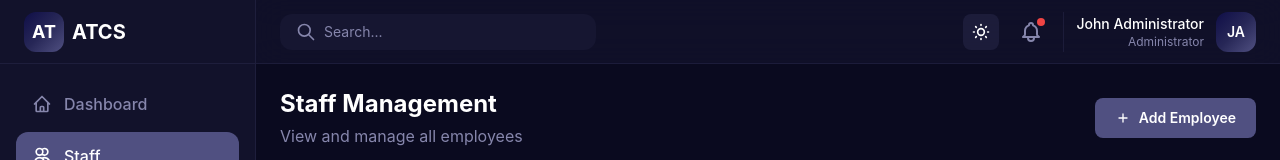
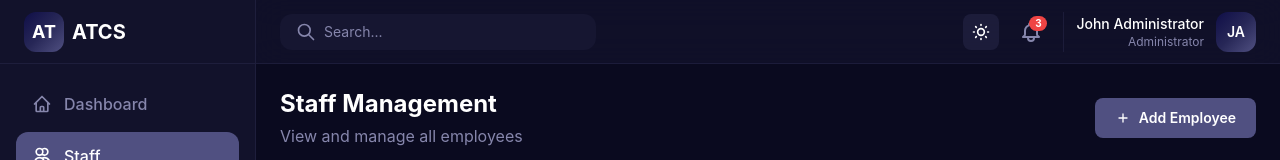
Before and after one commit to KingObioma/ATCS-UI-Prototype, a Next.js app: page /staff in a window 1280 px wide. Shown: the top 160 px of the page. Built offline with nearby package versions, Linux system fonts and the light colour scheme.

Commit message:
Initial commit  ATCS demo site

```diff
--- a/src/components/layout/Navbar.tsx
+++ b/src/components/layout/Navbar.tsx
@@ -1,7 +1,9 @@
 'use client'
 
+import { useState, useRef, useEffect } from 'react'
 import { ThemeToggle } from '@/components/ui/ThemeToggle'
 import { getInitials } from '@/lib/utils'
+import { notifications as initialNotifications } from '@/data/mockData'
 
 interface NavbarProps {
   onMenuClick: () => void
@@ -10,6 +12,64 @@
 
 // Top navigation bar for app pages
 export function Navbar({ onMenuClick, userName = 'John Administrator' }: NavbarProps) {
+  const [showNotifications, setShowNotifications] = useState(false)
+  const [notifications, setNotifications] = useState(initialNotifications)
+  const panelRef = useRef<HTMLDivElement>(null)
+
+  const unreadCount = notifications.filter((n) => !n.read).length
+
+  // Close panel on outside click
+  useEffect(() => {
+    function handleClickOutside(e: MouseEvent) {
+      if (panelRef.current && !panelRef.current.contains(e.target as Node)) {
+        setShowNotifications(false)
+      }
+    }
+    if (showNotifications) {
+      document.addEventListener('mousedown', handleClickOutside)
+    }
+    return () => document.removeEventListener('mousedown', handleClickOutside)
+  }, [showNotifications])
+
+  const markAllRead = () => {
+    setNotifications((prev) => prev.map((n) => ({ ...n, read: true })))
+  }
+
+  const markAsRead = (id: string) => {
+    setNotifications((prev) =>
+      prev.map((n) => (n.id === id ? { ...n, read: true } : n))
+    )
+  }
+
+  const typeIcon = (type: 'alert' | 'success' | 'info') => {
+    switch (type) {
+      case 'alert':
+        return (
+          <div className="w-8 h-8 rounded-full bg-red-100 dark:bg-red-500/20 flex items-center justify-center flex-shrink-0">
+            <svg className="w-4 h-4 text-red-600 dark:text-red-400" fill="none" stroke="currentColor" viewBox="0 0 24 24">
+              <path strokeLinecap="round" strokeLinejoin="round" strokeWidth={2} d="M12 9v2m0 4h.01m-6.938 4h13.856c1.54 0 2.502-1.667 1.732-2.5L13.732 4c-.77-.833-1.964-.833-2.732 0L4.082 16.5c-.77.833.192 2.5 1.732 2.5z" />
+            </svg>
+          </div>
+        )
+      case 'success':
+        return (
+          <div className="w-8 h-8 rounded-full bg-emerald-100 dark:bg-emerald-500/20 flex items-center justify-center flex-shrink-0">
+            <svg className="w-4 h-4 text-emerald-600 dark:text-emerald-400" fill="none" stroke="currentColor" viewBox="0 0 24 24">
+              <path strokeLinecap="round" strokeLinejoin="round" strokeWidth={2} d="M9 12l2 2 4-4m6 2a9 9 0 11-18 0 9 9 0 0118 0z" />
+            </svg>
+          </div>
+        )
+      case 'info':
+        return (
+          <div className="w-8 h-8 rounded-full bg-blue-100 dark:bg-blue-500/20 flex items-center justify-center flex-shrink-0">
+            <svg className="w-4 h-4 text-blue-600 dark:text-blue-400" fill="none" stroke="currentColor" viewBox="0 0 24 24">
+              <path strokeLinecap="round" strokeLinejoin="round" strokeWidth={2} d="M13 16h-1v-4h-1m1-4h.01M21 12a9 9 0 11-18 0 9 9 0 0118 0z" />
+            </svg>
+          </div>
+        )
+    }
+  }
+
   return (
     <header className="sticky top-0 z-30 bg-white/80 dark:bg-dark-surface/80 backdrop-blur-lg border-b border-brand-muted/10 dark:border-brand-accent/20 h-16">
       <div className="flex items-center justify-between h-full px-4 lg:px-6">
@@ -44,12 +104,80 @@
           <ThemeToggle />
 
           {/* Notifications */}
-          <button className="relative p-2 hover:bg-brand-muted/10 dark:hover:bg-brand-accent/20 rounded-lg">
-            <svg className="w-6 h-6 text-brand-muted dark:text-brand-muted" fill="none" stroke="currentColor" viewBox="0 0 24 24">
-              <path strokeLinecap="round" strokeLinejoin="round" strokeWidth={2} d="M15 17h5l-1.405-1.405A2.032 2.032 0 0118 14.158V11a6.002 6.002 0 00-4-5.659V5a2 2 0 10-4 0v.341C7.67 6.165 6 8.388 6 11v3.159c0 .538-.214 1.055-.595 1.436L4 17h5m6 0v1a3 3 0 11-6 0v-1m6 0H9" />
-            </svg>
-            <span className="absolute top-1.5 right-1.5 w-2 h-2 bg-red-500 rounded-full" />
-          </button>
+          <div className="relative" ref={panelRef}>
+            <button
+              onClick={() => setShowNotifications((prev) => !prev)}
+              className="relative p-2 hover:bg-brand-muted/10 dark:hover:bg-brand-accent/20 rounded-lg"
+            >
+              <svg className="w-6 h-6 text-brand-muted dark:text-brand-muted" fill="none" stroke="currentColor" viewBox="0 0 24 24">
+                <path strokeLinecap="round" strokeLinejoin="round" strokeWidth={2} d="M15 17h5l-1.405-1.405A2.032 2.032 0 0118 14.158V11a6.002 6.002 0 00-4-5.659V5a2 2 0 10-4 0v.341C7.67 6.165 6 8.388 6 11v3.159c0 .538-.214 1.055-.595 1.436L4 17h5m6 0v1a3 3 0 11-6 0v-1m6 0H9" />
+              </svg>
+              {unreadCount > 0 && (
+                <span className="absolute top-1 right-1 w-4.5 h-4.5 min-w-[18px] bg-red-500 text-white text-[10px] font-bold rounded-full flex items-center justify-center">
+                  {unreadCount}
+                </span>
+              )}
+            </button>
+
+            {/* Notifications Panel */}
+            {showNotifications && (
+              <div className="absolute right-0 top-full mt-2 w-80 sm:w-96 bg-white dark:bg-dark-card rounded-2xl shadow-2xl border border-brand-muted/10 dark:border-brand-accent/20 overflow-hidden z-50">
+                {/* Header */}
+                <div className="flex items-center justify-between px-5 py-4 border-b border-brand-muted/10 dark:border-brand-accent/20">
+                  <div className="flex items-center gap-2">
+                    <h3 className="text-sm font-semibold text-brand-primary dark:text-white">Notifications</h3>
+                    {unreadCount > 0 && (
+                      <span className="px-2 py-0.5 text-[11px] font-semibold bg-red-100 dark:bg-red-500/20 text-red-600 dark:text-red-400 rounded-full">
+                        {unreadCount} new
+                      </span>
+                    )}
+                  </div>
+                  {unreadCount > 0 && (
+                    <button
+                      onClick={markAllRead}
+                      className="text-xs font-medium text-brand-accent dark:text-brand-muted hover:text-brand-primary dark:hover:text-white transition-colors"
+                    >
+                      Mark all read
+                    </button>
+                  )}
+                </div>
+
+                {/* Notification list */}
+                <div className="max-h-[360px] overflow-y-auto">
+                  {notifications.map((notif) => (
+                    <button
+                      key={notif.id}
+                      onClick={() => markAsRead(notif.id)}
+                      className={`w-full flex items-start gap-3 px-5 py-3.5 text-left transition-colors hover:bg-brand-muted/5 dark:hover:bg-brand-accent/10 ${
+                        !notif.read ? 'bg-brand-accent/[0.03] dark:bg-brand-accent/[0.06]' : ''
+                      }`}
+                    >
+                      {typeIcon(notif.type)}
+                      <div className="flex-1 min-w-0">
+                        <div className="flex items-center gap-2">
+                          <p className={`text-sm font-medium truncate ${!notif.read ? 'text-brand-primary dark:text-white' : 'text-brand-muted'}`}>
+                            {notif.title}
+                          </p>
+                          {!notif.read && (
+                            <span className="w-2 h-2 bg-blue-500 rounded-full flex-shrink-0" />
+                          )}
+                        </div>
+                        <p className="text-xs text-brand-muted mt-0.5 truncate">{notif.message}</p>
+                        <p className="text-[11px] text-brand-muted/70 mt-1">{notif.time}</p>
+                      </div>
+                    </button>
+                  ))}
+                </div>
+
+                {/* Footer */}
+                <div className="border-t border-brand-muted/10 dark:border-brand-accent/20 px-5 py-3">
+                  <button className="w-full text-xs font-medium text-center text-brand-accent dark:text-brand-muted hover:text-brand-primary dark:hover:text-white transition-colors">
+                    View all notifications
+                  </button>
+                </div>
+              </div>
+            )}
+          </div>
 
           {/* User avatar */}
           <div className="flex items-center gap-3 pl-3 border-l border-brand-muted/20 dark:border-brand-accent/20">
--- a/src/data/mockData.ts
+++ b/src/data/mockData.ts
@@ -385,6 +385,50 @@
 export const statusOptions = ['All Status', 'Active', 'On Leave', 'Inactive']
 export const taskStatusOptions = ['All Status', 'Completed', 'Pending', 'Overdue']
 
+// Notifications data
+export const notifications = [
+  {
+    id: 'notif-001',
+    title: 'Task Overdue',
+    message: 'Campaign Performance Analysis is past its deadline',
+    time: '5 min ago',
+    read: false,
+    type: 'alert' as const,
+  },
+  {
+    id: 'notif-002',
+    title: 'Task Completed',
+    message: 'Sarah Johnson completed Authentication System Refactor',
+    time: '22 min ago',
+    read: false,
+    type: 'success' as const,
+  },
+  {
+    id: 'notif-003',
+    title: 'New Comment',
+    message: 'Michael Chen commented on API Integration Testing',
+    time: '1 hr ago',
+    read: false,
+    type: 'info' as const,
+  },
+  {
+    id: 'notif-004',
+    title: 'Performance Review',
+    message: 'Q4 performance reviews are ready for approval',
+    time: '2 hrs ago',
+    read: true,
+    type: 'info' as const,
+  },
+  {
+    id: 'notif-005',
+    title: 'System Update',
+    message: 'ATCS v2.5.0 has been deployed successfully',
+    time: '5 hrs ago',
+    read: true,
+    type: 'success' as const,
+  },
+]
+
 // Company info for public pages
 export const companyInfo = {
   name: 'ATCS',
```
